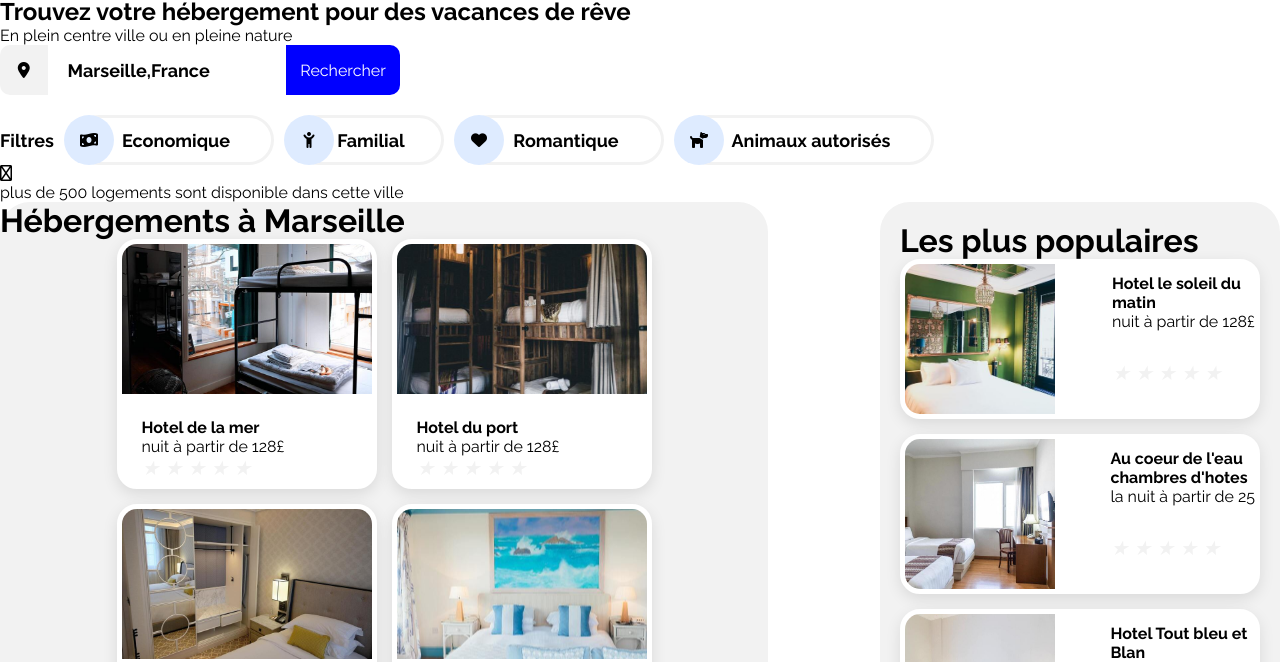
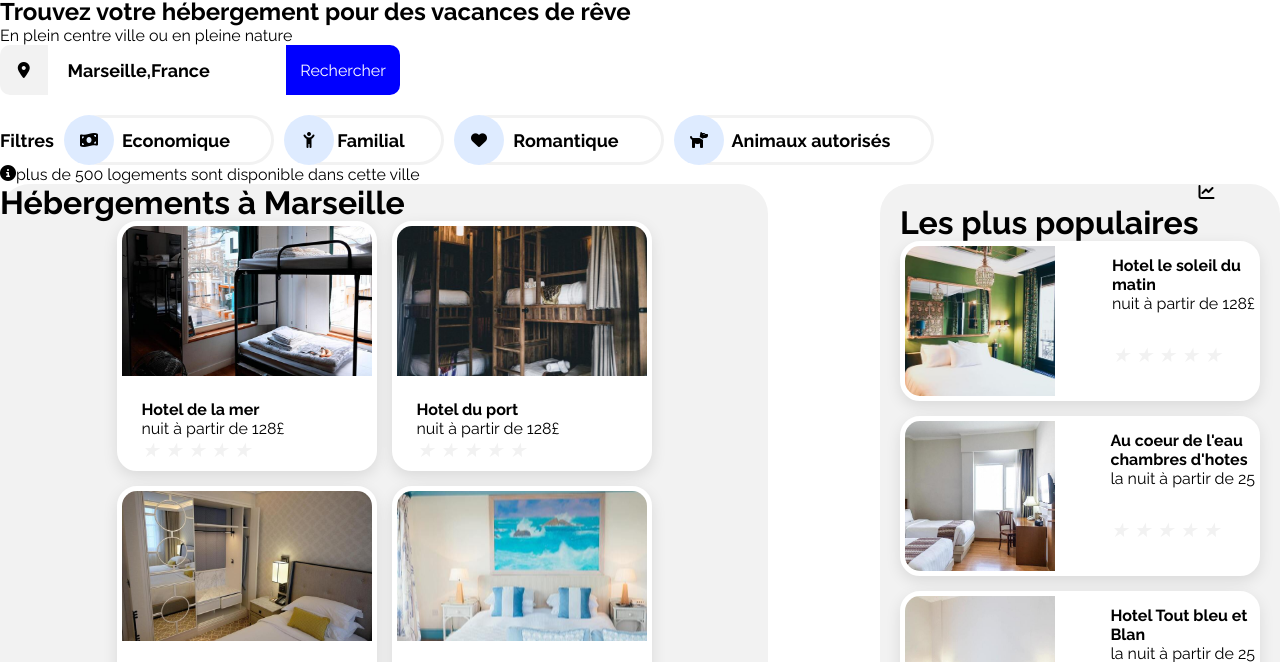
Before and after one commit to houngbedji-desire/booki, a plain HTML site: page index.html in a window 1280 px wide. Shown: the part 93-755 px from the top of the page. Drawn offline with Linux system fonts and the light colour scheme.

Commit message:
mise en forme

```diff
--- a/css/fichier.css
+++ b/css/fichier.css
@@ -520,3 +520,14 @@ a:visited{
     display: flex;
     color: black;
 }
+.info{
+    display: flex;
+}
+.partage{
+    display: flex;
+}
+.partage i{
+    font-size: 16px;
+    align-items: center;
+    /* justify-content: center; */
+}
--- a/index.html
+++ b/index.html
@@ -67,8 +67,8 @@
                 />
             </div>
         </div>
-        <div>
-            <div><i class="fa-regular fa-circle-info"></i></div>
+        <div class="info">
+            <div><i class="fa-solid fa-circle-info"></i></div>
             <p>plus de 500 logements sont disponible dans cette ville</p>
         </div>
         <div class="les-contener">
@@ -179,7 +179,10 @@
                 </script>
             </div>
             <div class="contener2">
-                <h1>Les plus populaires</h1>
+                <div class="partage">
+                    <h1>Les plus populaires</h1>
+                    <i class="fa-solid fa-chart-line"></i>
+                </div>
                 <div class="image-contener2">
                     <div class="image2">
                         <img src="images/hebergements/4_small/1'.jpg" alt="">
@@ -245,7 +248,6 @@
         <div class="contener3">
             <div>
                 <h3>Activitées a à Marseille</h3>
-                <i class="fa-solid fa-chart-line-up"></i>
             </div>
             <div class="image-contener3">
                 <div class="image3a">
```
